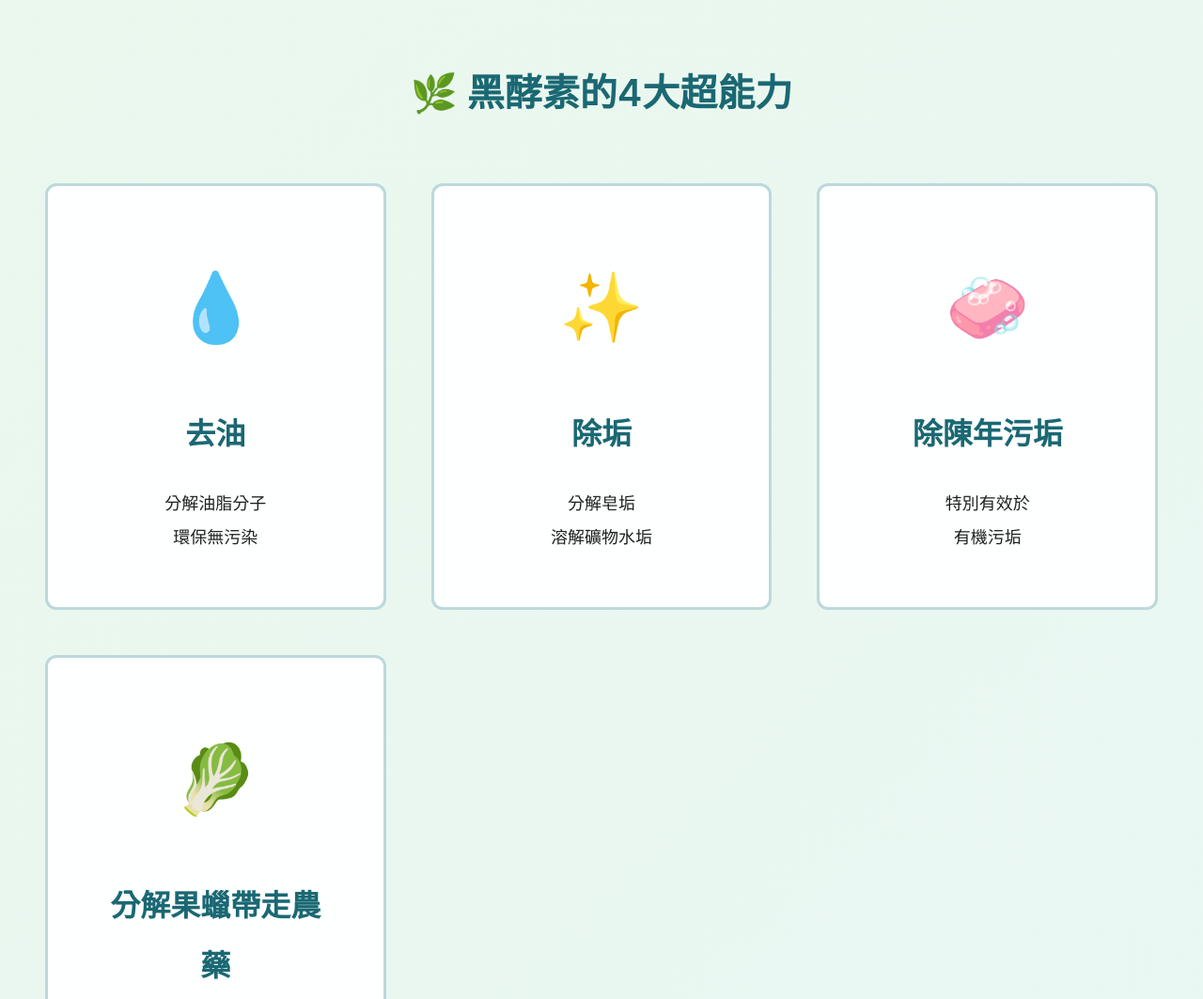
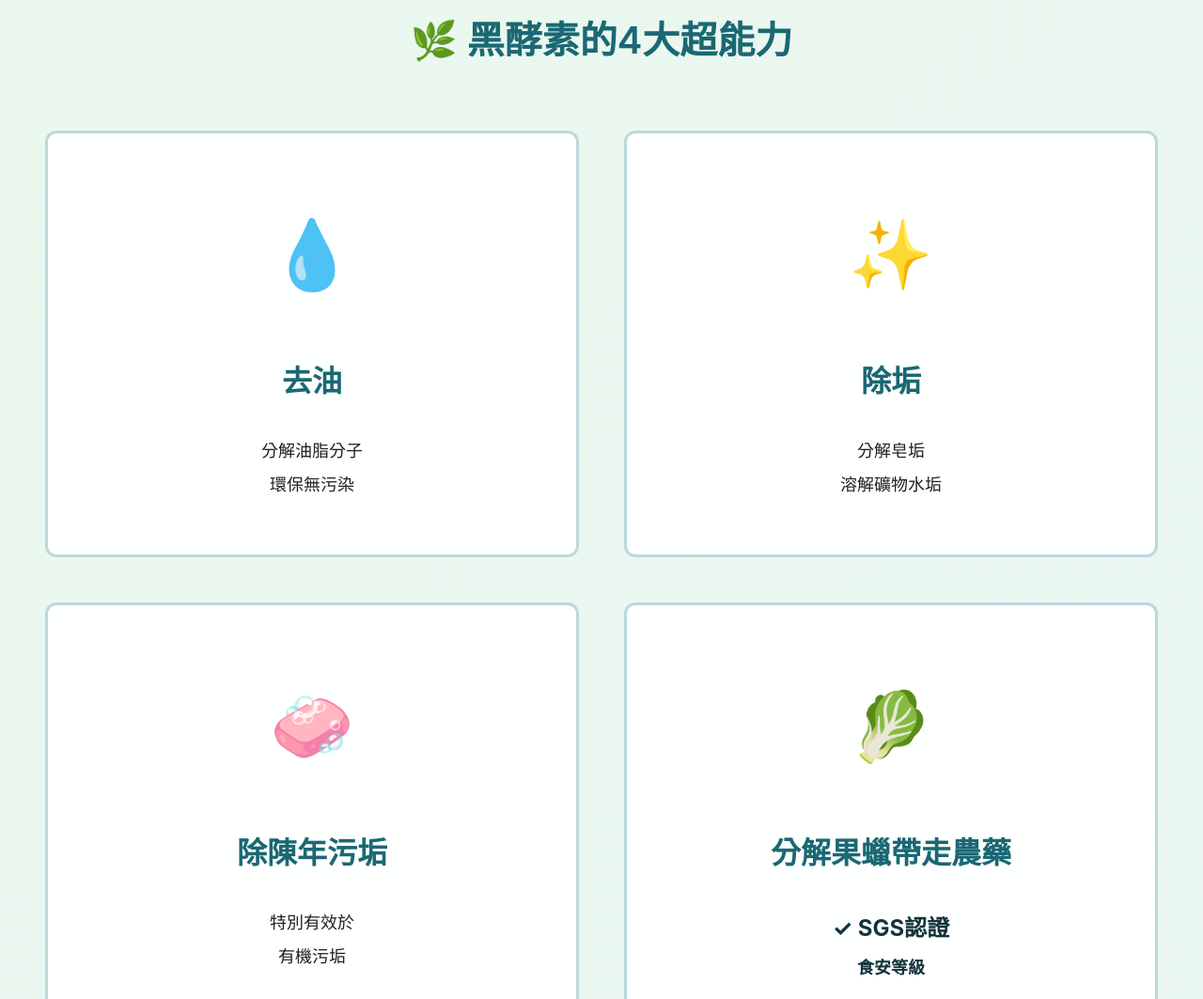
Before and after one commit to ding2tong/JS-cleanProdct, a plain HTML site: page index.html in a window 1280 px wide. Shown: the part 4743-5806 px from the top of the page at 94% size. Drawn offline with Linux system fonts and the light colour scheme.

Commit message:
調整產品網格的列數，從自動適應改為固定兩列

```diff
--- a/style.css
+++ b/style.css
@@ -303,7 +303,7 @@ body {
 
 .product-grid {
   display: grid;
-  grid-template-columns: repeat(auto-fit, minmax(300px, 1fr));
+  grid-template-columns: repeat(2, 1fr);
   gap: var(--space-32);
   max-width: 1200px;
   margin: 0 auto;
```
